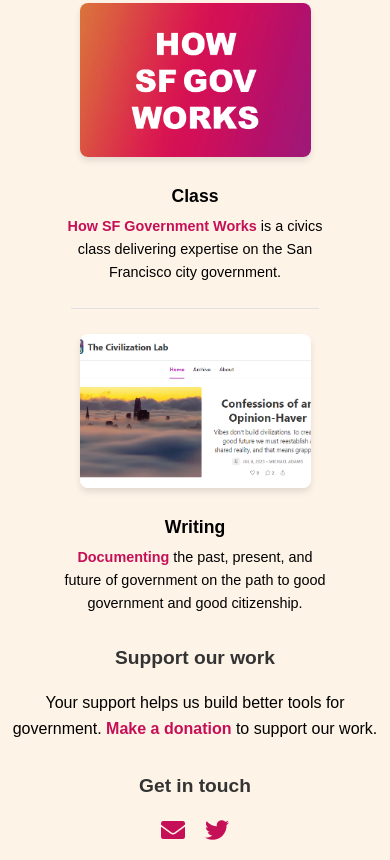
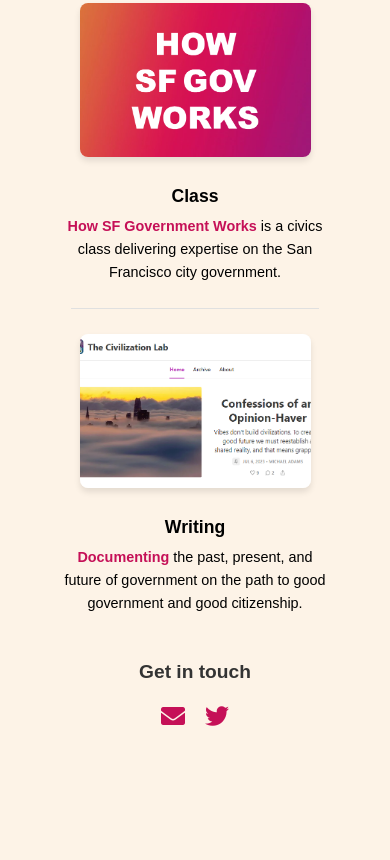
Before and after one commit to m-atoms/civlab-org, a plain HTML site: page index.html in a window 390 px wide. Shown: the part 591-1451 px from the top of the page. After the commit the page ends 1338 px from the top, so only its background shows below. Drawn offline with Linux system fonts and the light colour scheme.

Commit message:
remove donation section

```diff
--- a/index.html
+++ b/index.html
@@ -76,10 +76,7 @@
         </section>
     </main>
 
-    <h2 class="section-header">Support our work</h2>
-    <div class="donation-section">
-        <p>Your support helps us build better tools for government. <a href="donate.html">Make a donation</a> to support our work.</p>
-    </div>
+
 
     <div class="contact-section">
         <h2 class="section-header contact-header">Get in touch</h2>
--- a/styles.css
+++ b/styles.css
@@ -258,10 +258,6 @@ a:hover {
         font-size: 0.9em;
     }
 
-    .donation-section {
-        text-align: center;
-    }
-
     .contact-section {
         flex-direction: column;
         align-items: center; /* Center align the contact section */
```
